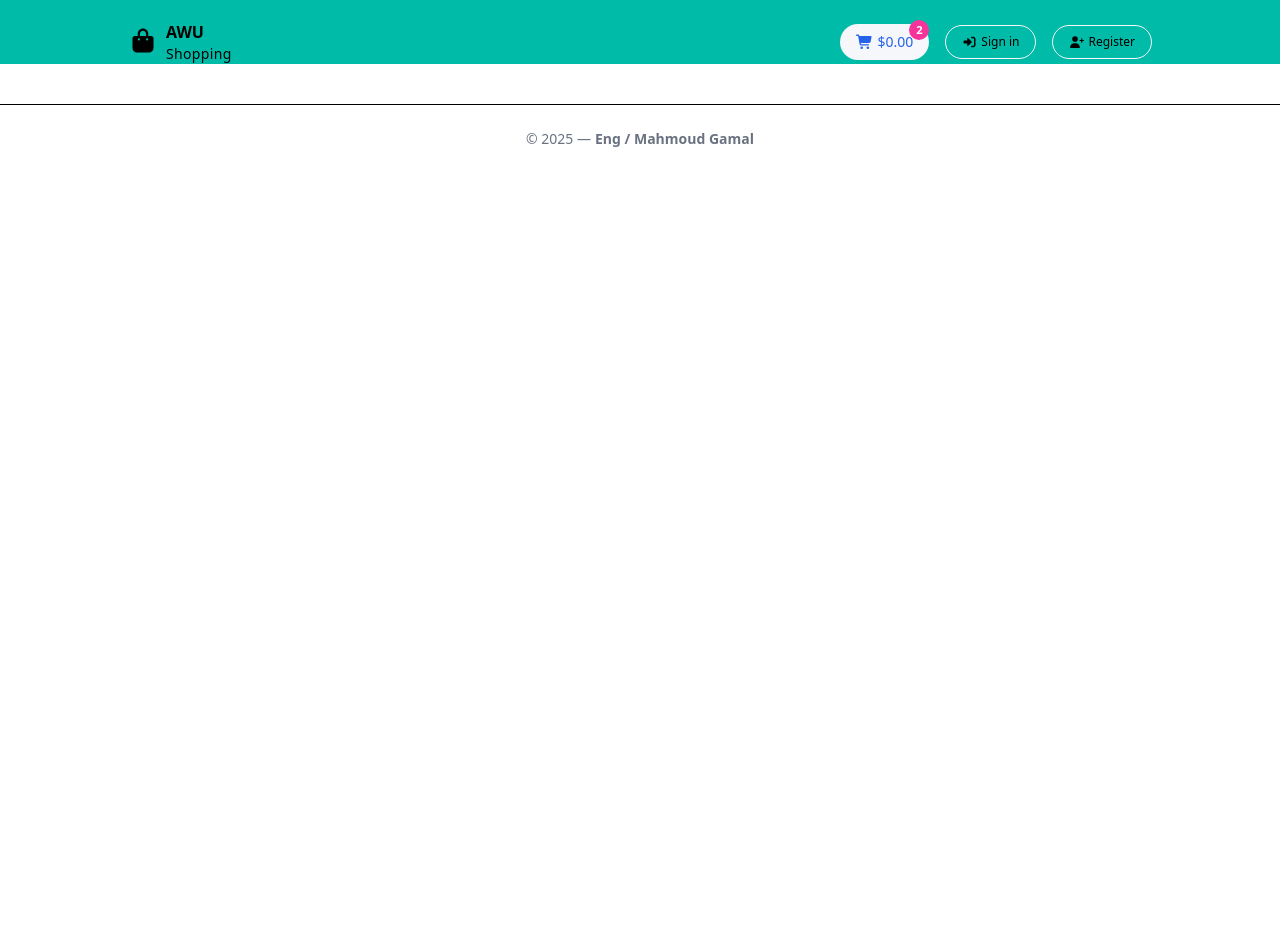
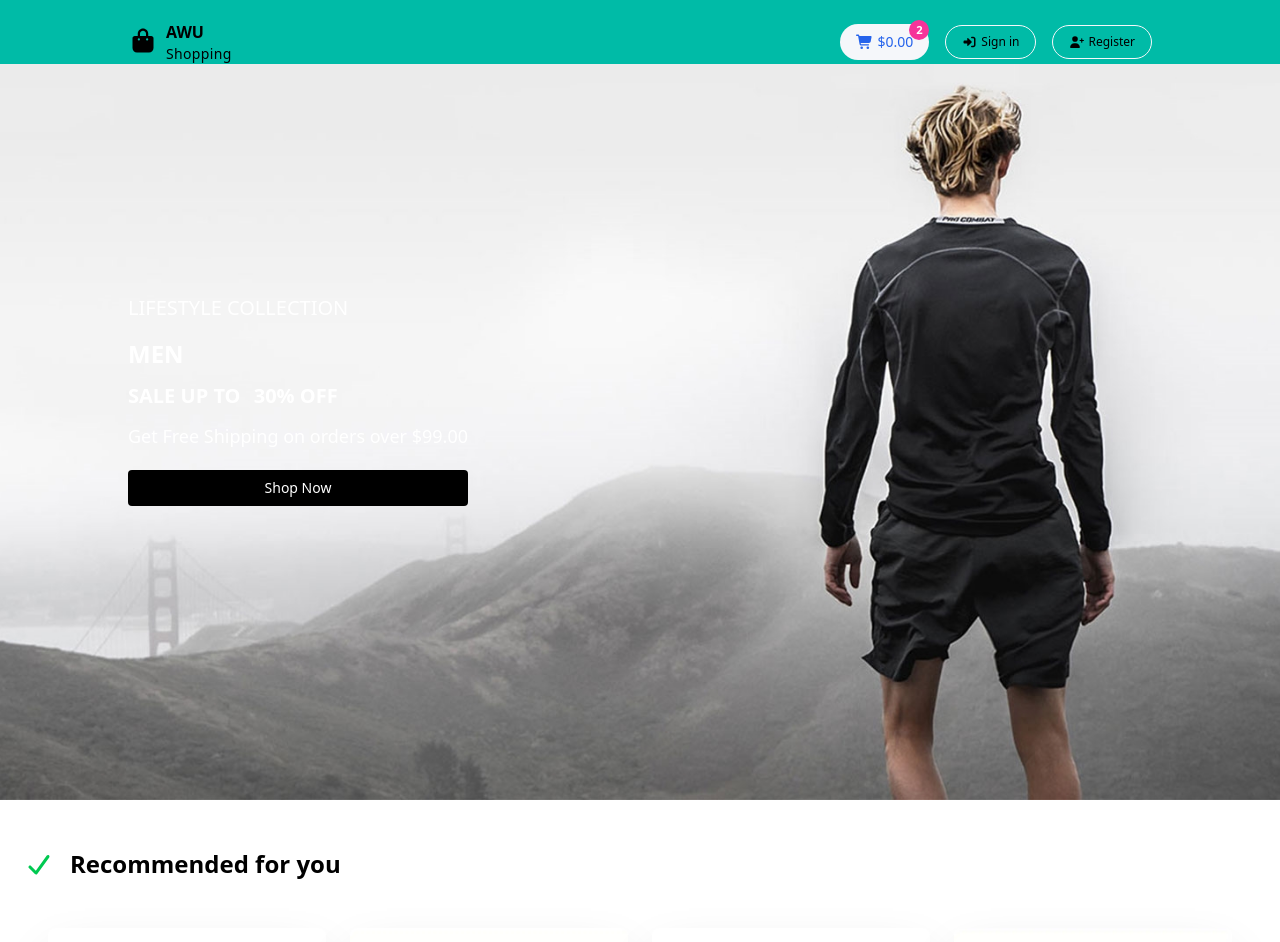
Before and after one commit to Mahmoud123Jamal/E-commerce-App-NextJS, a Next.js app: page / in a window 1280 px wide. Shown: the top 942 px of the page. Before the commit the page ends 800 px from the top, so only its background shows below. Built offline with nearby package versions, Linux system fonts and the light colour scheme; data requests are answered from the project's data file.

Commit message:
home page all content

```diff
--- a/app/(home)/page.tsx
+++ b/app/(home)/page.tsx
@@ -1,11 +1,45 @@
+import { Suspense } from "react";
 import Footer from "../../components/Footer";
 import Header from "../../components/Header";
-export default async function Post() {
+import Products from "./Products";
+import Loading from "./Loading";
+import { FontAwesomeIcon } from "@fortawesome/react-fontawesome";
+import { faCheck } from "@fortawesome/free-solid-svg-icons";
+
+export default function Home() {
   return (
-    <div>
-      <Header />
+    <>
+      <div
+        className="relative h-screen bg-center bg-no-repeat bg-cover bg-fixed"
+        style={{ backgroundImage: "url(/images/bac.jpg)" }}
+      >
+        <Header />
+        <section className="absolute top-1/2 left-[10%] -translate-y-1/2 flex flex-col text-white text-2xl space-y-2 sm:text-xl">
+          <p className="uppercase text-2xl sm:text-xl">Lifestyle collection</p>
+          <p className="mt-2 font-bold text-3xl sm:text-2xl">MEN</p>
+          <p className="mt-1 font-bold text-2xl sm:text-xl">
+            SALE UP TO <span className="text-crimson ml-2">30% OFF</span>
+          </p>
+          <p className="text-xl sm:text-lg mt-1">
+            Get Free Shipping on orders over $99.00
+          </p>
+          <button className="mt-3 bg-black text-white text-sm px-6 py-2 rounded-sm hover:bg-gray-800 transition">
+            Shop Now
+          </button>
+        </section>
+      </div>
+
+      <main className="px-6 py-12">
+        <h1 className="flex items-center text-2xl font-semibold mb-6">
+          <FontAwesomeIcon icon={faCheck} className="w-6 mr-4 text-green-500" />
+          Recommended for you
+        </h1>
+        <Suspense fallback={<Loading />}>
+          <Products />
+        </Suspense>
+      </main>
 
       <Footer />
-    </div>
+    </>
   );
 }
```
